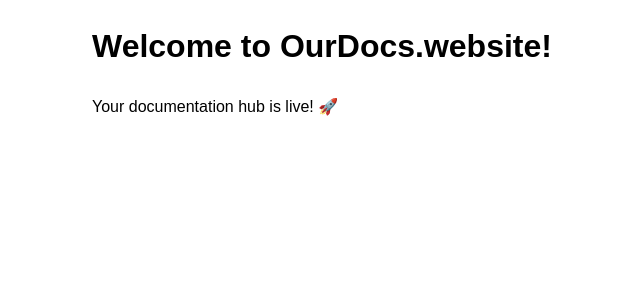
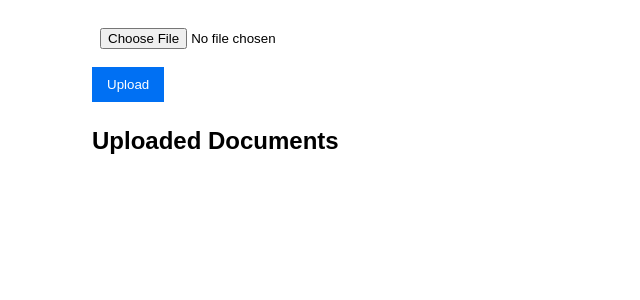
Before and after one commit to sivapothabathuni/MyFiles, a Flask app: page / in a window 1280 px wide. Shown: the part 66-366 px from the top of the page, without its empty margins (148-788 px from the left). Run offline with Flask 3, Linux system fonts and the light colour scheme.

Commit message:
Update index.html

```diff
--- a/templates/index.html
+++ b/templates/index.html
@@ -1,8 +1,18 @@
 {% extends "base.html" %}
+{% block content %}
+  <form action="/" method="post" enctype="multipart/form-data">
+    <input type="file" name="file" required>
+    <button type="submit">Upload</button>
+  </form>
 
-{% block title %}Welcome{% endblock %}
-
-{% block content %}
-  <h1>Welcome to OurDocs.website!</h1>
-  <p>Your documentation hub is live! 🚀</p>
-{% endblock %}
+  <h2>Uploaded Documents</h2>
+  <ul>
+    {% for file in files %}
+      <li>
+        {{ file }}
+        [<a href="/uploads/{{ file }}" download>Download</a>]
+        [<a href="/delete/{{ file }}">Delete</a>]
+      </li>
+    {% endfor %}
+  </ul>
+{% endblock %}
```
